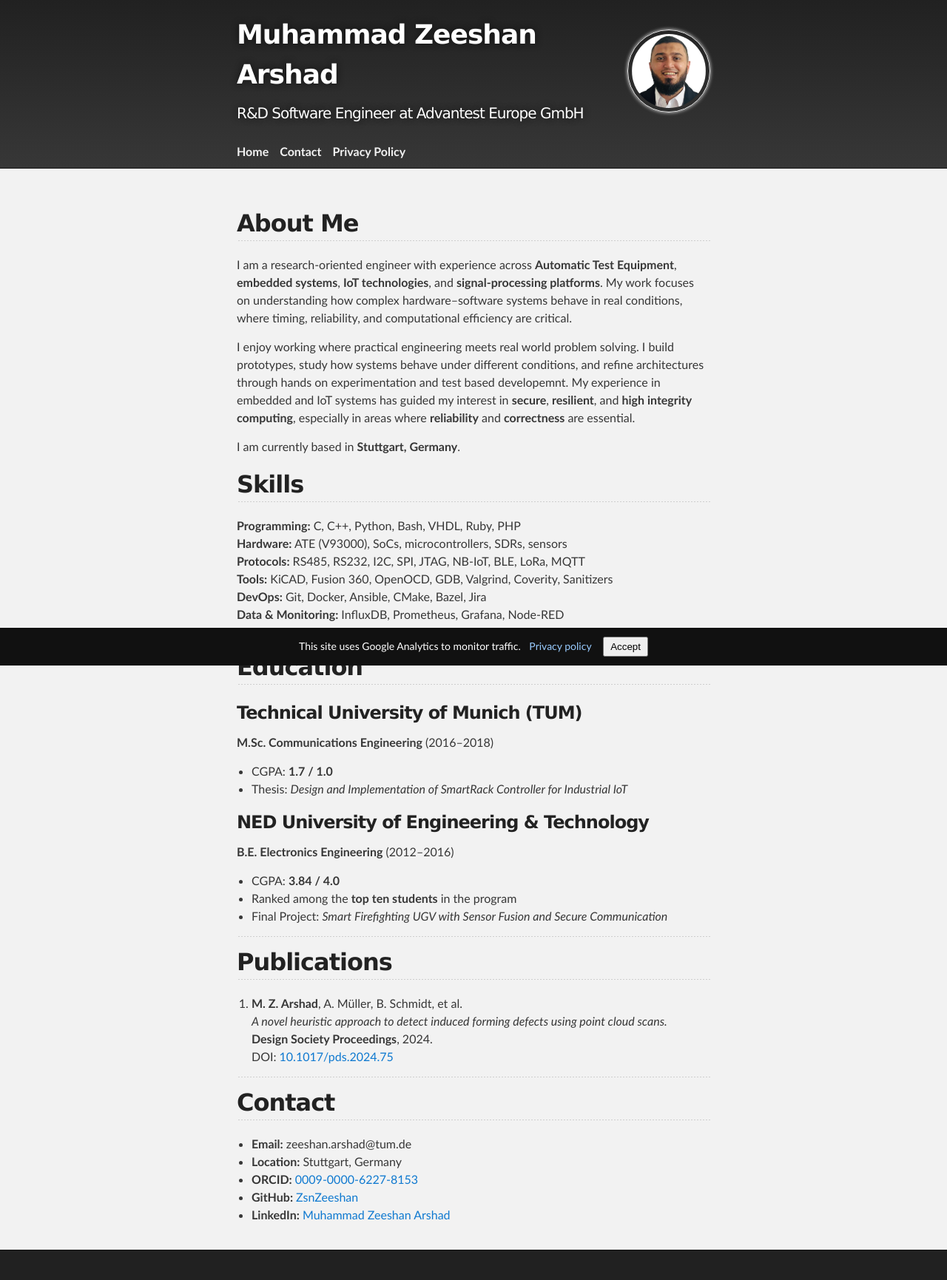
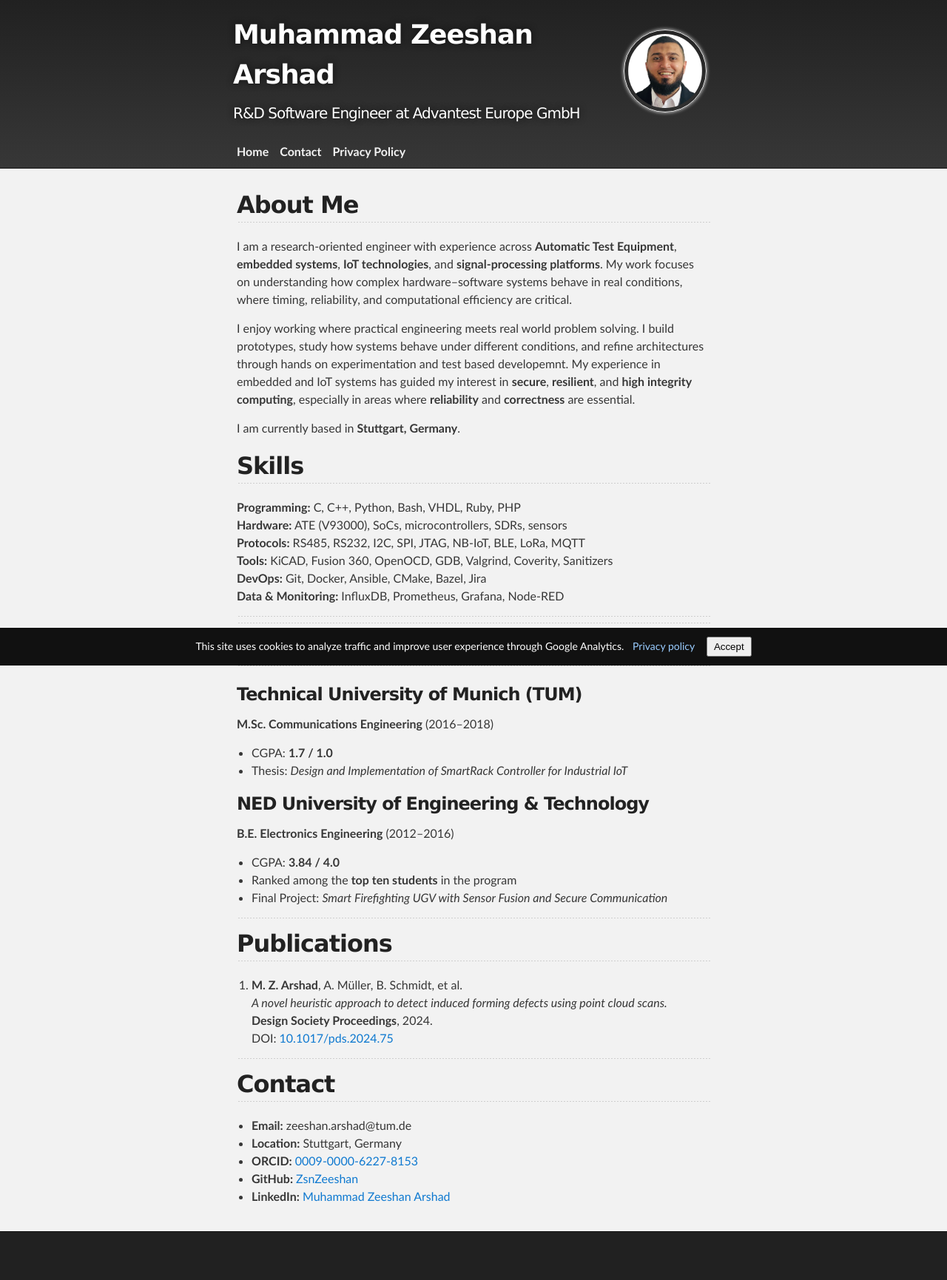
Before and after one commit to ZsnZeeshan/zsnzeeshan.github.io, a Jekyll site: the page built from index.md, in a window 1280 px wide. Shown: the whole page at 74% size. Built offline with Jekyll 4.4.1, drawn with Linux system fonts in a browser that asks for light colours; comment, search, counter and statistics services are not loaded; after the commit the page ends 1706 px from its top, so only the background shows below that.

Commit message:
update banner and theme

```diff
--- a/_includes/footer.html
+++ b/_includes/footer.html
@@ -11,7 +11,7 @@
 <div id="cookie-consent" style="position:fixed;bottom:0;left:0;right:0;
             background:#111;color:#fff;padding:12px;
             font-size:14px;z-index:9999;display:none;text-align:center;">
-  This site uses Google Analytics to monitor traffic.
+  This site uses cookies to analyze traffic and improve user experience through Google Analytics.
   <a href="/privacy.html" style="color:#9cf; display:inline-block; margin-left:8px;">Privacy policy</a>
   <button id="accept-cookies" style="margin-left:12px; padding:4px 8px;">Accept</button>
 </div>
--- a/_sass/jekyll-theme-slate.scss
+++ b/_sass/jekyll-theme-slate.scss
@@ -312,7 +312,7 @@ Full-Width Styles
 }
 
 #header_wrap .inner {
-  padding: 20px 10px 5px 10px;
+  padding: 20px 20px 5px 10px;
 }
 
 #project_title {
@@ -377,7 +377,7 @@ Full-Width Styles
 }
 
 #main_content {
-  padding-top: 40px;
+  padding-top: 15px;
 }
 
 #footer_wrap {
@@ -385,6 +385,7 @@ Full-Width Styles
 }
 
 .profile-link img {
+  margin: auto auto;
   width: 100px;
   aspect-ratio: 1/1;
   border-radius: 50%;
```
